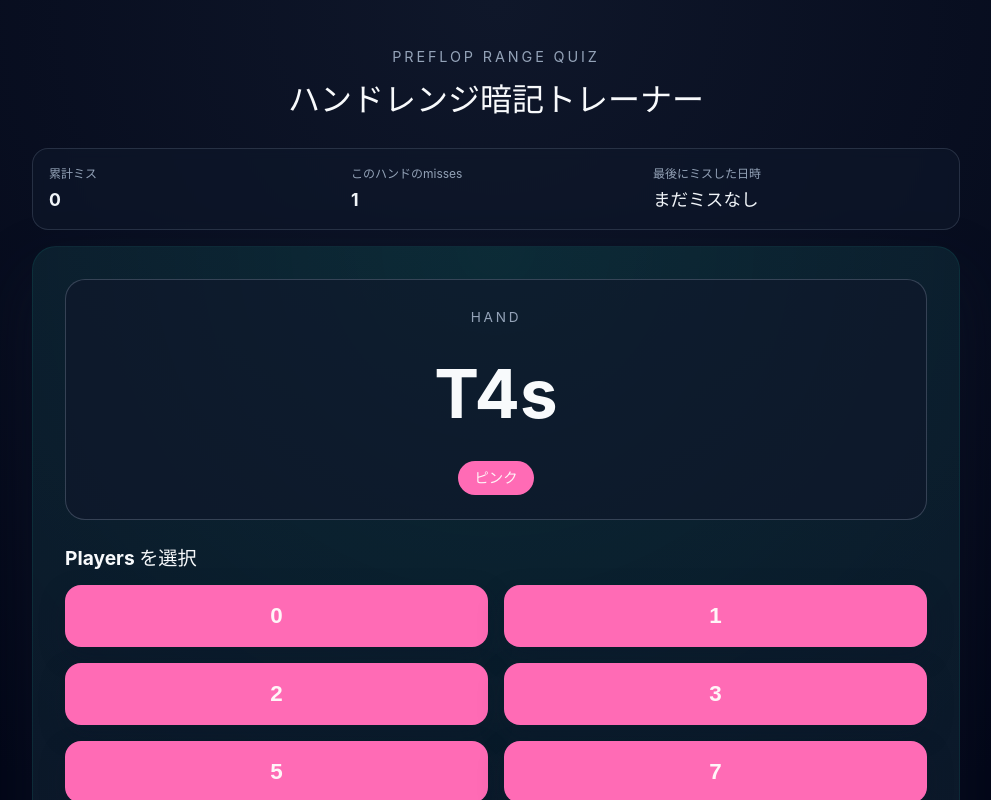
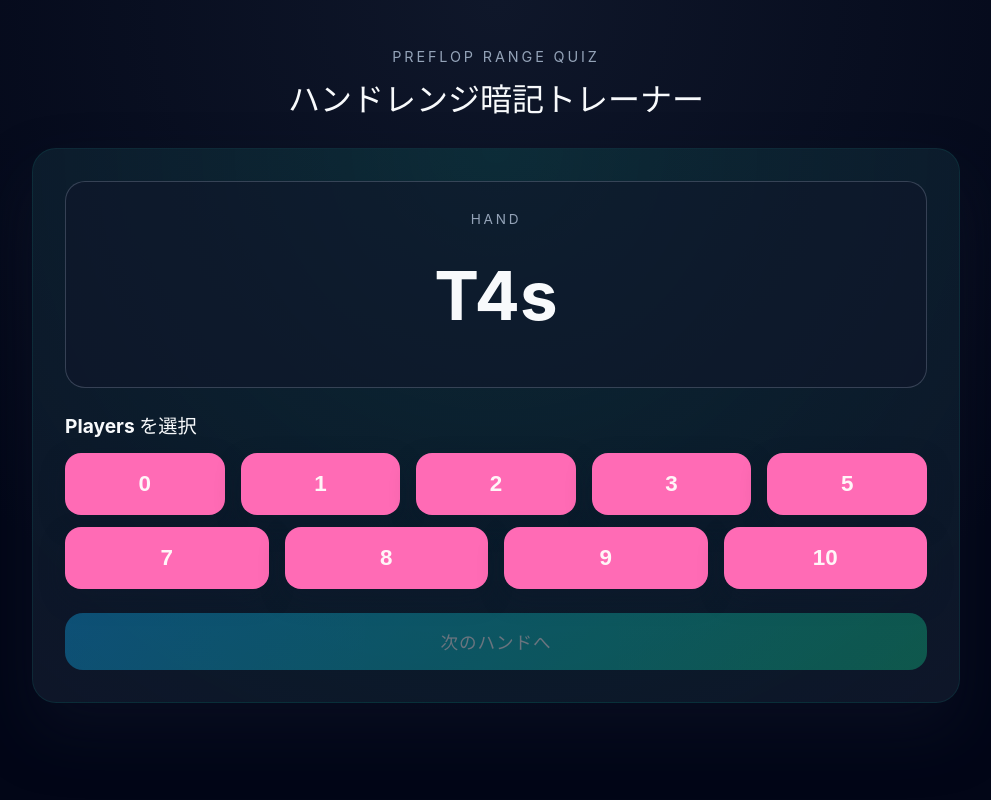
Before and after one commit to taksai/preflop-range-quiz, a React app: page / in a window 1280 px wide. Shown: the top 800 px of the page, without its empty margins (144-1135 px from the left). Built offline with nearby package versions, Linux system fonts and the light colour scheme; the HTML template or start-up script is replaced by a standard one.

Commit message:
Adjust answer layout and remove stats

```diff
--- a/src/App.css
+++ b/src/App.css
@@ -25,29 +25,6 @@ header h1 {
   font-size: 2rem;
   margin: 0;
   color: #f8fafc;
-}
-
-.status-panel {
-  display: grid;
-  grid-template-columns: repeat(auto-fit, minmax(180px, 1fr));
-  gap: 12px;
-  padding: 16px;
-  border-radius: 16px;
-  background: rgba(15, 23, 42, 0.65);
-  border: 1px solid rgba(148, 163, 184, 0.2);
-  backdrop-filter: blur(6px);
-}
-
-.status-panel .label {
-  font-size: 0.75rem;
-  color: #94a3b8;
-  display: block;
-  margin-bottom: 4px;
-}
-
-.status-panel .value {
-  font-size: 1.1rem;
-  color: #f1f5f9;
 }
 
 .quiz-card {
@@ -83,25 +60,21 @@ header h1 {
   color: #f8fafc;
 }
 
-.color-chip {
-  display: inline-flex;
-  align-items: center;
-  justify-content: center;
-  padding: 6px 16px;
-  border-radius: 999px;
-  font-size: 0.9rem;
-  font-weight: 600;
-}
-
 h2 {
   margin: 0 0 12px;
   color: #f8fafc;
   font-size: 1.2rem;
 }
 
-.player-grid {
+.player-rows {
+  display: flex;
+  flex-direction: column;
+  gap: 12px;
+}
+
+.player-row {
   display: grid;
-  grid-template-columns: repeat(2, minmax(0, 1fr));
+  grid-template-columns: repeat(auto-fit, minmax(120px, 1fr));
   gap: 16px;
 }
 
@@ -206,7 +179,7 @@ h2 {
     padding: 24px;
   }
 
-  .player-grid {
+  .player-row {
     grid-template-columns: repeat(2, minmax(0, 1fr));
     gap: 12px;
   }
--- a/src/App.tsx
+++ b/src/App.tsx
@@ -120,7 +120,7 @@ function App() {
   const [selectedValue, setSelectedValue] = useState<number | null>(null)
   const [loading, setLoading] = useState(true)
   const [error, setError] = useState<string | null>(null)
-  const [progress, setProgress] = useState<ProgressStore>(DEFAULT_PROGRESS)
+  const [_progress, setProgress] = useState<ProgressStore>(DEFAULT_PROGRESS)
 
   const updateProgress = useCallback((updater: (prev: ProgressStore) => ProgressStore) => {
     setProgress((prev) => {
@@ -195,6 +195,14 @@ function App() {
     [currentHand],
   )
 
+  const playerRows = useMemo(() => {
+    const midpoint = Math.ceil(PLAYER_OPTIONS.length / 2)
+    return [
+      PLAYER_OPTIONS.slice(0, midpoint),
+      PLAYER_OPTIONS.slice(midpoint),
+    ]
+  }, [])
+
   const handleAnswer = (value: number) => {
     if (!currentHand || answerStatus !== 'idle') return
     setSelectedValue(value)
@@ -238,10 +246,6 @@ function App() {
     setCurrentHand(pickWeightedHand(hands))
   }
 
-  const lastMissedLabel = currentHand?.lastMissedAt
-    ? new Date(currentHand.lastMissedAt).toLocaleString('ja-JP')
-    : 'まだミスなし'
-
   if (loading) {
     return (
       <div className="app-shell">
@@ -276,40 +280,18 @@ function App() {
         <h1>ハンドレンジ暗記トレーナー</h1>
       </header>
 
-      <section className="status-panel">
-        <div>
-          <span className="label">累計ミス</span>
-          <strong className="value">{progress.totalMisses}</strong>
-        </div>
-        <div>
-          <span className="label">このハンドのmisses</span>
-          <strong className="value">{currentHand?.misses ?? '-'}</strong>
-        </div>
-        <div>
-          <span className="label">最後にミスした日時</span>
-          <strong className="value">{lastMissedLabel}</strong>
-        </div>
-      </section>
-
       <main className="quiz-card">
         <section className="hand-card">
           <span className="hand-label">Hand</span>
           <p className="hand-value">{currentHand?.Hand ?? '--'}</p>
-          <span
-            className="color-chip"
-            style={{
-              backgroundColor: colorTheme.background,
-              color: colorTheme.text,
-            }}
-          >
-            {currentHand?.Color ?? '-'}
-          </span>
         </section>
 
         <section>
           <h2>Players を選択</h2>
-          <div className="player-grid">
-            {PLAYER_OPTIONS.map((value) => (
+          <div className="player-rows">
+            {playerRows.map((rowValues, rowIndex) => (
+              <div className="player-row" key={`row-${rowIndex}`}>
+                {rowValues.map((value) => (
                   <button
                     key={value}
                     className={[
@@ -327,6 +309,8 @@ function App() {
                   >
                     {value}
                   </button>
+                ))}
+              </div>
             ))}
           </div>
         </section>
```
Lines whose indentation alone changed are shown as unchanged.
